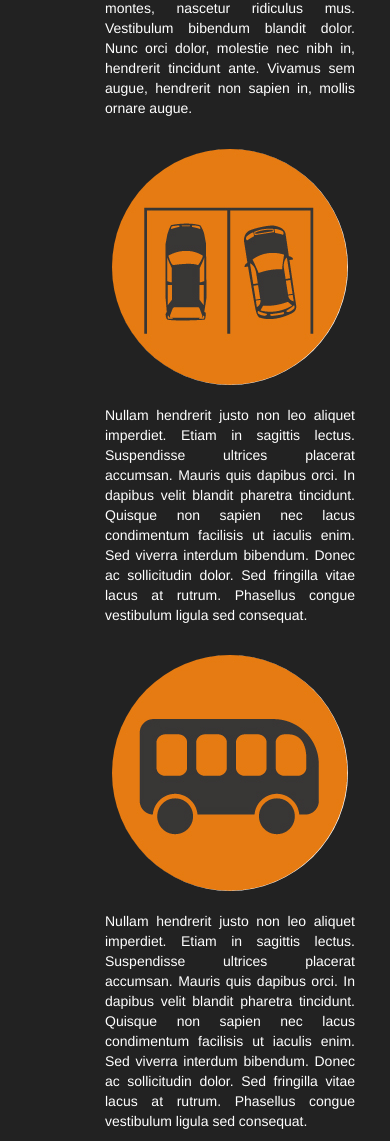
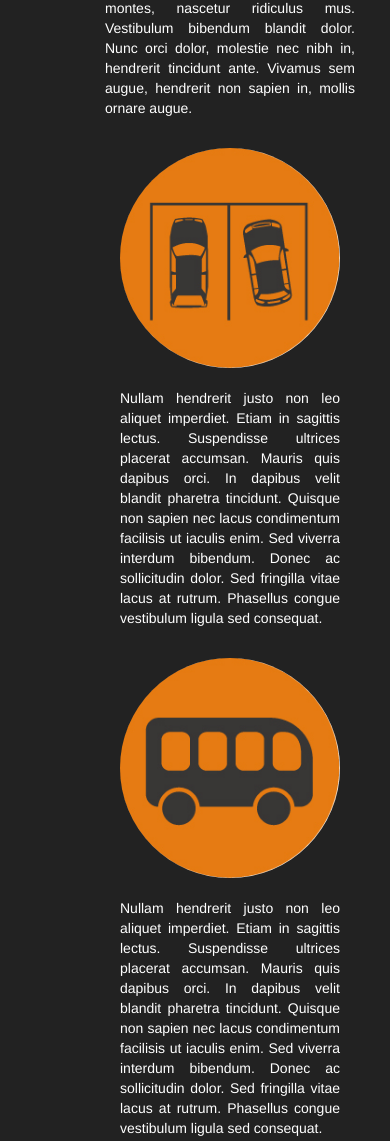
Before and after one commit to jonwarghed/Heartwood, a plain HTML site: page app/index.html in a window 390 px wide. Shown: the part 3118-4259 px from the top of the page. Drawn offline with nearby package versions, Linux system fonts and the light colour scheme.

Commit message:
Responsive

```diff
--- a/app/index.html
+++ b/app/index.html
@@ -94,19 +94,20 @@
         </div>
         <div class="row">
             <div class="col-xs-3 col-md-2" ></div>
-
-                <div class="col-xs-8 col-md-4 col-xs-offset-3 col-md-offset-0">
+            <div class="col-xs-8 container">
+                <div class="col-xs-12 col-md-4">
                     <img id="getting-parking" src="assets/parking.jpg" class="img-responsive center-block img-circle">
                     <p>Nullam hendrerit justo non leo aliquet imperdiet. Etiam in sagittis lectus. Suspendisse ultrices placerat accumsan. Mauris quis dapibus orci. In dapibus velit blandit pharetra tincidunt. Quisque non sapien nec lacus condimentum facilisis ut iaculis enim. Sed viverra interdum bibendum. Donec ac sollicitudin dolor. Sed fringilla vitae lacus at rutrum. Phasellus congue vestibulum ligula sed consequat.</p>
                 </div>
-            <div class="col-xs-8 col-md-4 col-xs-offset-3 col-md-offset-0">
+                <div class="col-xs-12 col-md-4">
                     <img id="getting-shuttlebus" src="assets/bus.jpg" class="img-responsive center-block img-circle">
                     <p>Nullam hendrerit justo non leo aliquet imperdiet. Etiam in sagittis lectus. Suspendisse ultrices placerat accumsan. Mauris quis dapibus orci. In dapibus velit blandit pharetra tincidunt. Quisque non sapien nec lacus condimentum facilisis ut iaculis enim. Sed viverra interdum bibendum. Donec ac sollicitudin dolor. Sed fringilla vitae lacus at rutrum. Phasellus congue vestibulum ligula sed consequat.</p>
                 </div>
-            <div class="col-xs-8 col-md-4 col-xs-offset-3 col-md-offset-0">
+                <div class="col-xs-12 col-md-4">
                     <img id="getting-train" src="assets/bus_train.jpg" class="img-responsive center-block img-circle">
                     <p>Nullam hendrerit justo non leo aliquet imperdiet. Etiam in sagittis lectus. Suspendisse ultrices placerat accumsan. Mauris quis dapibus orci. In dapibus velit blandit pharetra tincidunt. Quisque non sapien nec lacus condimentum facilisis ut iaculis enim. Sed viverra interdum bibendum. Donec ac sollicitudin dolor. Sed fringilla vitae lacus at rutrum. Phasellus congue vestibulum ligula sed consequat.</p>
                 </div>
+            </div>
 
         </div>
     </div>
```
